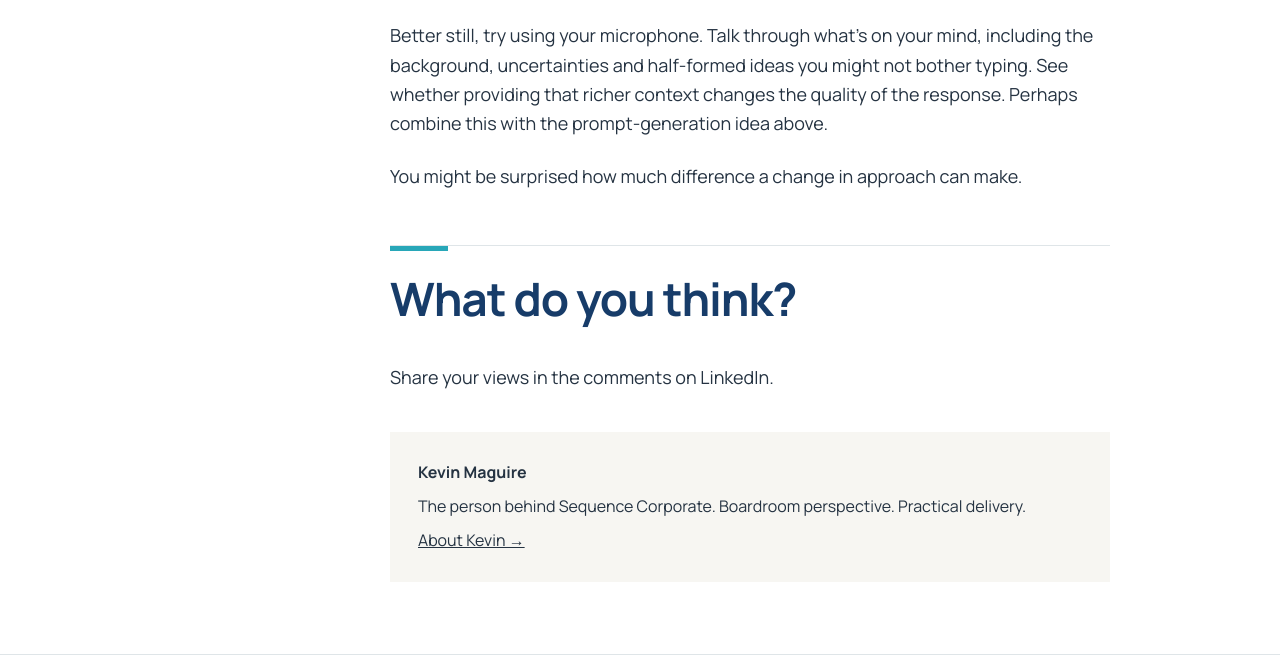
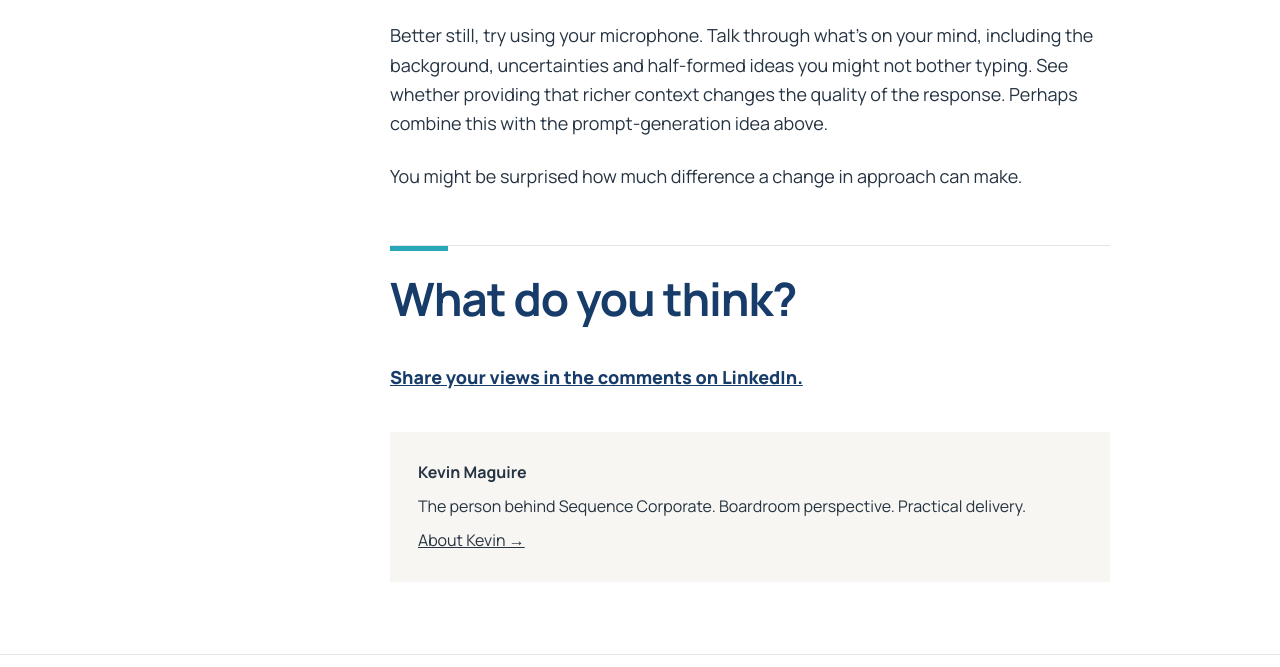
Before and after one commit to sequencecorporate/website, a plain HTML site: page are-we-looking-at-ai-through-the-right-lens.html in a window 1280 px wide. Shown: the part 4971-5638 px from the top of the page. Drawn offline with Linux system fonts and the light colour scheme.

Commit message:
Add files via upload

```diff
--- a/are-we-looking-at-ai-through-the-right-lens.html
+++ b/are-we-looking-at-ai-through-the-right-lens.html
@@ -51,4 +51,4 @@
 <p>You might be surprised how much difference a change in approach can make.</p>
 </section>
 <!-- LinkedIn destination is set in js/article-discussions.js after the post is published. -->
-<div class="article-discussion" data-discussion="are-we-looking-at-ai-through-the-right-lens"><div class="rule"></div><h2>What do you think?</h2><p class="discussion-pending discussion-invitation">Share your views in the comments on LinkedIn.</p><a class="text-link discussion-link" hidden>Share your views in the comments on LinkedIn.</a></div><div class="author-card"><strong>Kevin Maguire</strong><p>The person behind Sequence Corporate. Boardroom perspective. Practical delivery.</p><a href="about.html">About Kevin →</a></div></article></div></section></main><footer><div class="wrap footer"><img alt="Sequence Corporate" src="assets/sequence-logo.png"/><div class="footer-meta"><span>© 2026 Sequence Corporate. All rights reserved.</span><a href="privacy.html">Privacy</a></div></div></footer><script src="js/site.js"></script><script src="js/article-discussions.js"></script></body></html>
+<div class="article-discussion" data-discussion="are-we-looking-at-ai-through-the-right-lens"><div class="rule"></div><h2>What do you think?</h2><p class="discussion-invitation"><a class="text-link" href="https://lnkd.in/p/eVQCSge2">Share your views in the comments on LinkedIn.</a></p></div><div class="author-card"><strong>Kevin Maguire</strong><p>The person behind Sequence Corporate. Boardroom perspective. Practical delivery.</p><a href="about.html">About Kevin →</a></div></article></div></section></main><footer><div class="wrap footer"><img alt="Sequence Corporate" src="assets/sequence-logo.png"/><div class="footer-meta"><span>© 2026 Sequence Corporate. All rights reserved.</span><a href="privacy.html">Privacy</a></div></div></footer><script src="js/site.js"></script></body></html>
```
